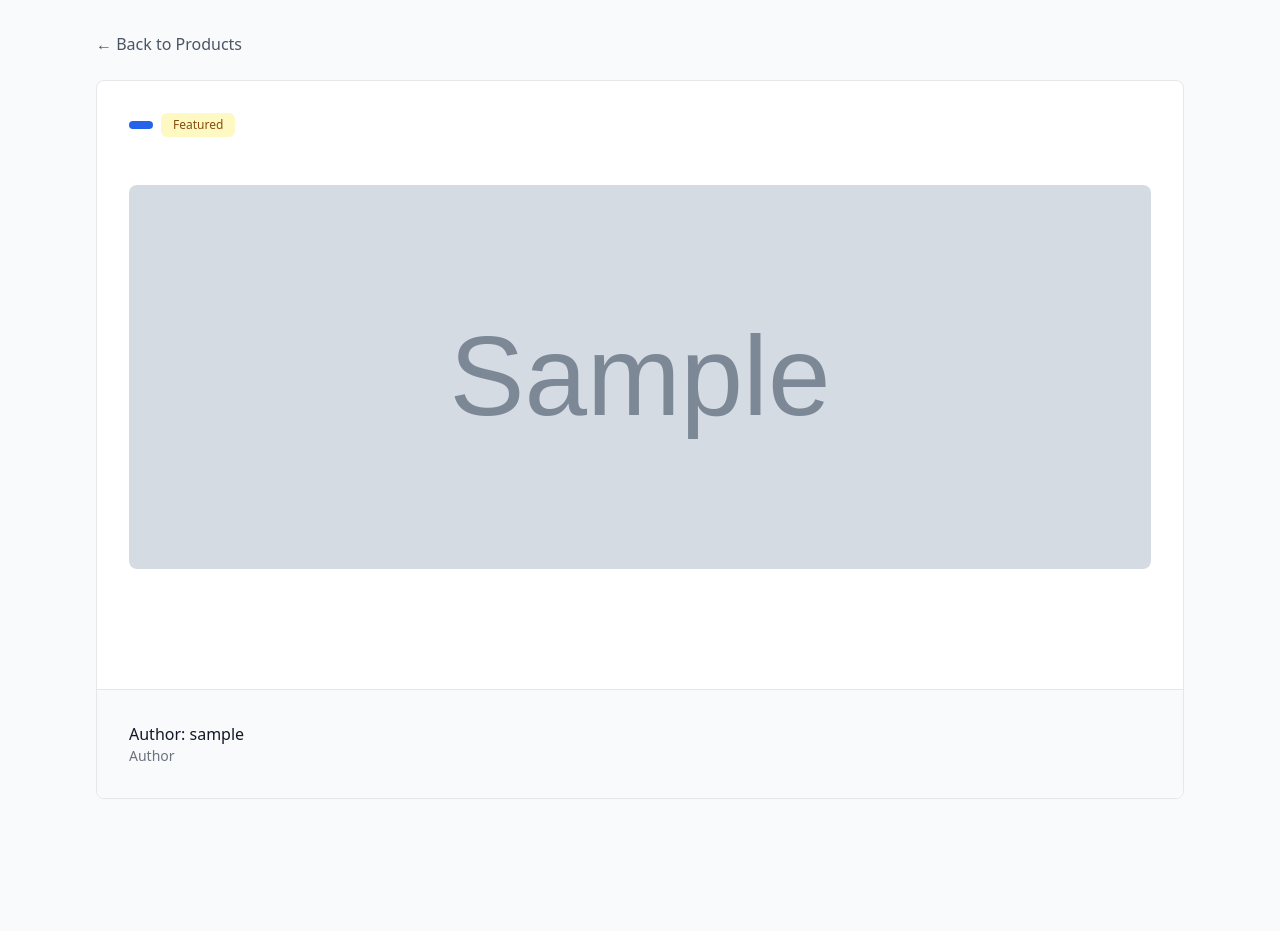
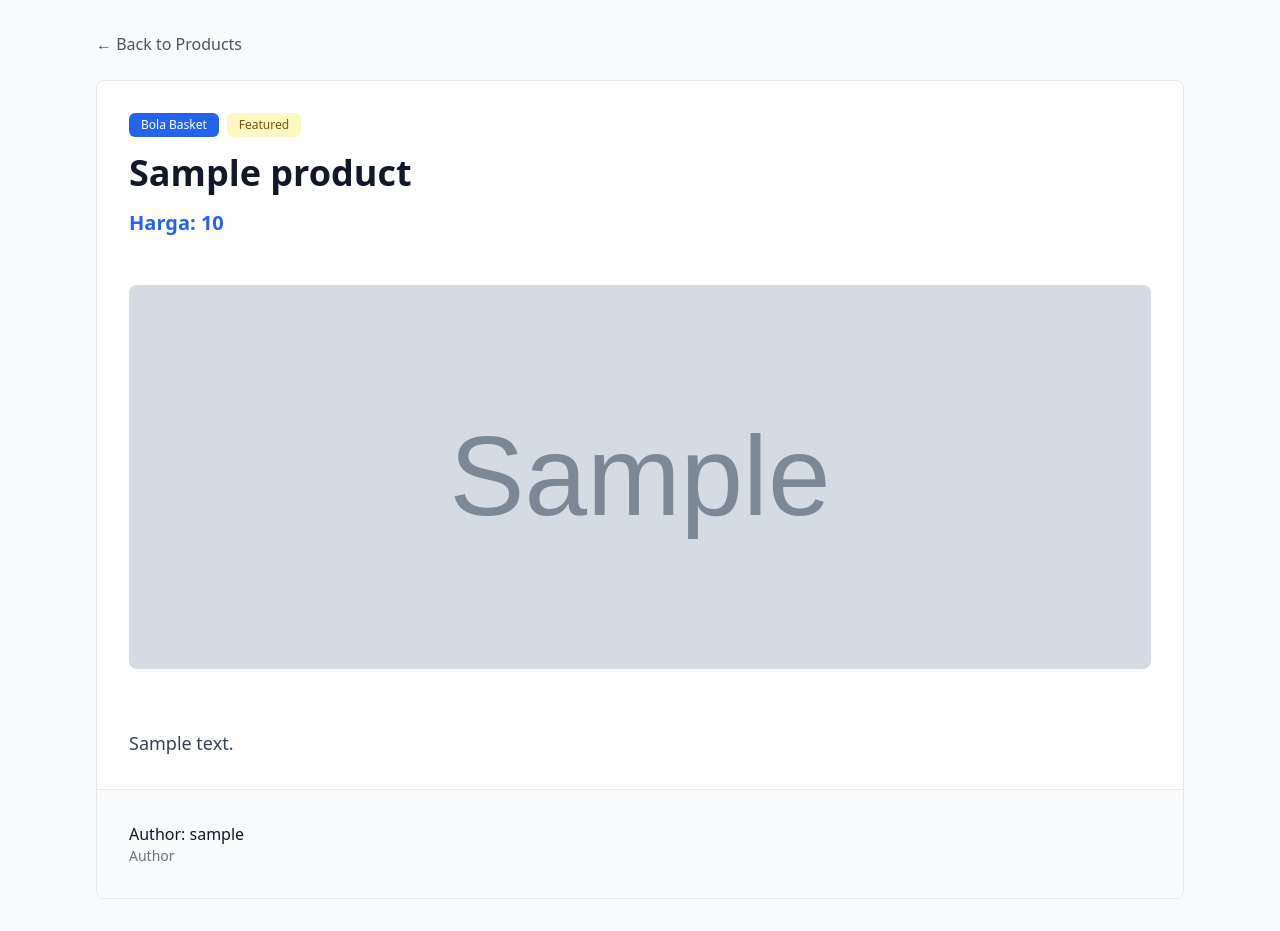
Before and after one commit to rellbgs23/football-shop, a Django app: page /product/00000000-0000-0000-0000-000000000001/ in a window 1280 px wide. Before the commit the page ends 799 px from the top, so only its background shows below. Run offline with Django 5.2, Linux system fonts and the light colour scheme; a user stored in the database is signed in; tables that the repository leaves empty hold one stand-in row (values such as "Sample post"); grey boxes marked "Sample" are stand-in pictures; some libraries are stand-ins or nearby versions.

Commit message:
fix desc not showing ahahha

```diff
--- a/main/models.py
+++ b/main/models.py
@@ -17,8 +17,11 @@
     price = models.IntegerField()
     description = models.TextField()
     thumbnail = models.URLField()
-    category = models.CharField()
+    category = models.CharField(
+        max_length=20,
+        choices=CATEGORY_CHOICES
+    )
     is_featured = models.BooleanField()
 
     def __str__(self):
-        return self.id
+        return self.name
--- a/main/templates/card_product.html
+++ b/main/templates/card_product.html
@@ -17,7 +17,7 @@
         <!-- title -->
         <h3 class="text-xl font-bold text-gray-900 hover:text-blue-600 transition-colors line-clamp-2">
             <a href="{% url 'main:show_product' product.id %}">
-                {{ product.title }}
+                {{ product.name }}
             </a>
         </h3>
 
@@ -35,7 +35,7 @@
 
         <!-- content preview -->
         <p class="text-gray-600 text-sm mt-3 line-clamp-3">
-            {{ product.content|truncatewords:20 }}
+            {{ product.description|truncatewords:20 }}
         </p>
 
         <!-- action footer -->
--- a/main/templates/product_details.html
+++ b/main/templates/product_details.html
@@ -33,8 +33,12 @@
                 </div>
 
                 <h1 class="text-3xl sm:text-4xl font-bold text-gray-900 leading-tight mb-4">
-                    {{ product.title }}
+                    {{ product.name }}
                 </h1>
+
+                <p class="text-xl text-blue-600 font-semibold mb-4">
+                    Harga: {{ product.price|floatformat:0 }}
+                </p>
             </div>
 
             <!-- Featured Image -->
@@ -50,7 +54,7 @@
             <div class="p-6 sm:p-8">
                 <div class="prose prose-lg max-w-none">
                     <div class="text-gray-700 leading-relaxed whitespace-pre-line text-base sm:text-lg">
-                        {{ product.content }}
+                        {{ product.description }}
                     </div>
                 </div>
             </div>
```
Also changed, not shown: main/migrations/0004_alter_product_category.py (added).
